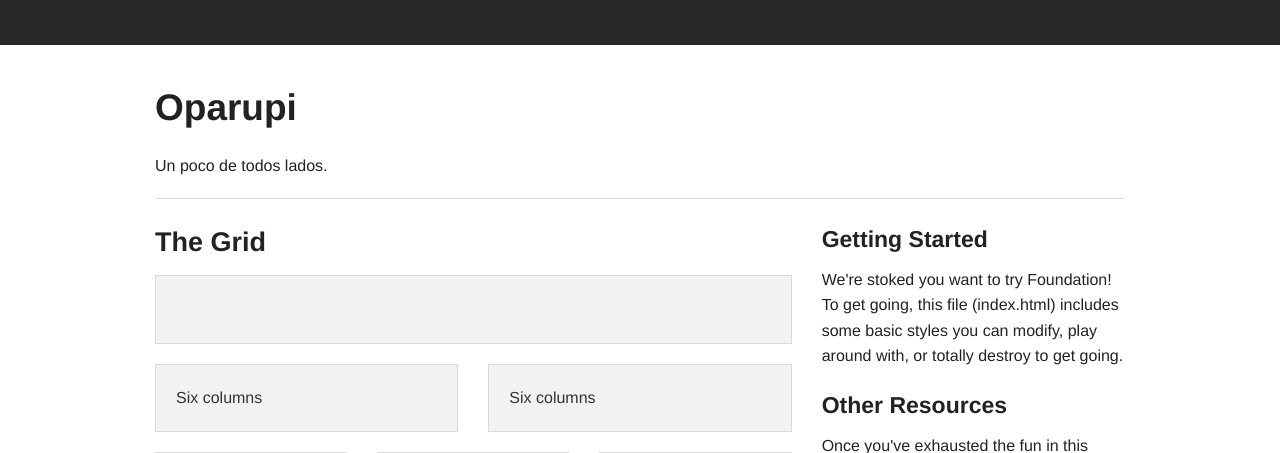
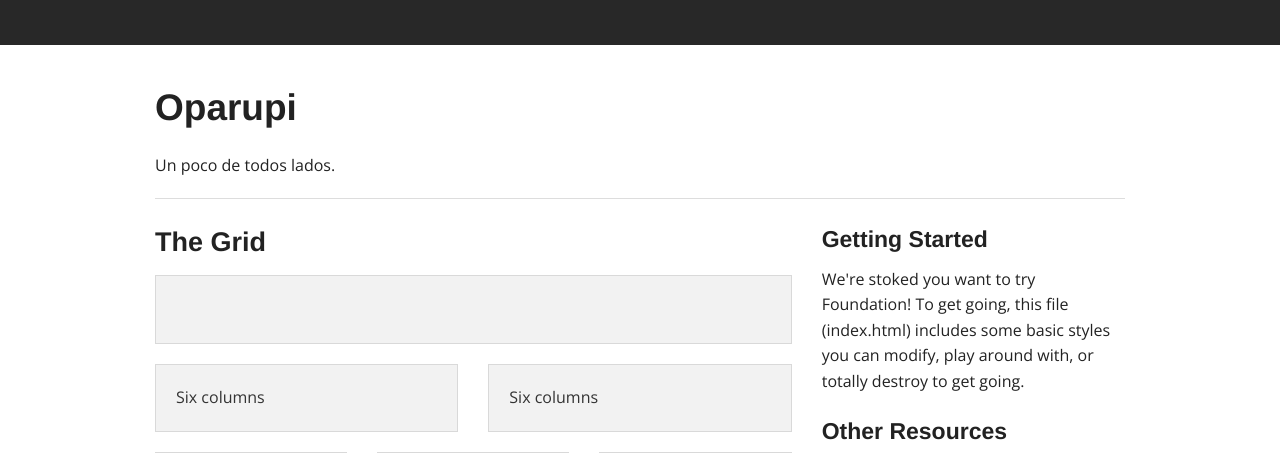
Before and after one commit to mativs/oparupi, a Django app: template oparupi/templates/home.html in a window 1280 px wide. Shown: the top 453 px of the page. Run offline with Django 3.2, Linux system fonts and the light colour scheme; the template is opened without the code that fills it, so the values that code supplies are empty; some libraries are stand-ins or nearby versions.

Commit message:
Change tipography

```diff
--- a/oparupi/static/sass/_settings.scss
+++ b/oparupi/static/sass/_settings.scss
@@ -53,7 +53,7 @@ $default-float: left;
 
 // $body-bg: #fff;
 // $body-font-color: #222;
-// $body-font-family: "Helvetica Neue", "Helvetica", Helvetica, Arial, sans-serif;
+$body-font-family: 'Open Sans', sans-serif;
 // $body-font-weight: normal;
 // $body-font-style: normal;
 
@@ -1265,7 +1265,7 @@ $topbar-bg: #282828;
 // $topbar-link-color-hover: #fff;
 // $topbar-link-color-active: #fff;
 $topbar-link-weight: 600  ;
-$topbar-link-font-size: emCalc(17);
+$topbar-link-font-size: emCalc(15);
 // $topbar-link-hover-lightness: -30%; // Darken by 30%
 // $topbar-link-bg-hover: darken($topbar-bg, 3%);
 // $topbar-link-bg-active: darken($topbar-bg, 3%);
--- a/oparupi/static/sass/app.scss
+++ b/oparupi/static/sass/app.scss
@@ -54,10 +54,9 @@
 // @import "foundation/components/tooltips";
 // @import "foundation/components/dropdown";
 
-
+// Center top nav elements -> https://github.com/zurb/foundation/issues/2489
 .top-bar:not(.expanded) {
   section.top-bar-section {
-      // Center top nav elements -> https://github.com/zurb/foundation/issues/2489
       float: left;
       left: 50% !important;
       position: relative;
@@ -65,8 +64,14 @@
         position: relative;
         right: 50%;
       }
-      a {
-        text-transform: capitalize;
-      }
   }
 }
+
+// Capitalize top bar
+.top-bar {
+  section.top-bar-section {
+    a {
+      text-transform: capitalize;
+    }
+  }
+}
--- a/oparupi/templates/home.html
+++ b/oparupi/templates/home.html
@@ -10,6 +10,7 @@
 
 
   <link rel="stylesheet" href="{{ STATIC_URL }}css/app.css">
+  <link href="http://fonts.googleapis.com/css?family=Open+Sans:300,600,700" rel="stylesheet">
   <script src="{{ STATIC_URL }}js/vendor/custom.modernizr.js"></script>
 
 </head>
@@ -28,7 +29,7 @@
       <!-- Left Nav Section -->
       <ul class="left">
         {% for section in sections %}
-        <li><a>{{section.title}}</a></li>
+          <li><a>{{section.title}}</a></li>
         {% endfor %}
       </ul>
 
```
Also changed, not shown: oparupi/static/css/app.css.
